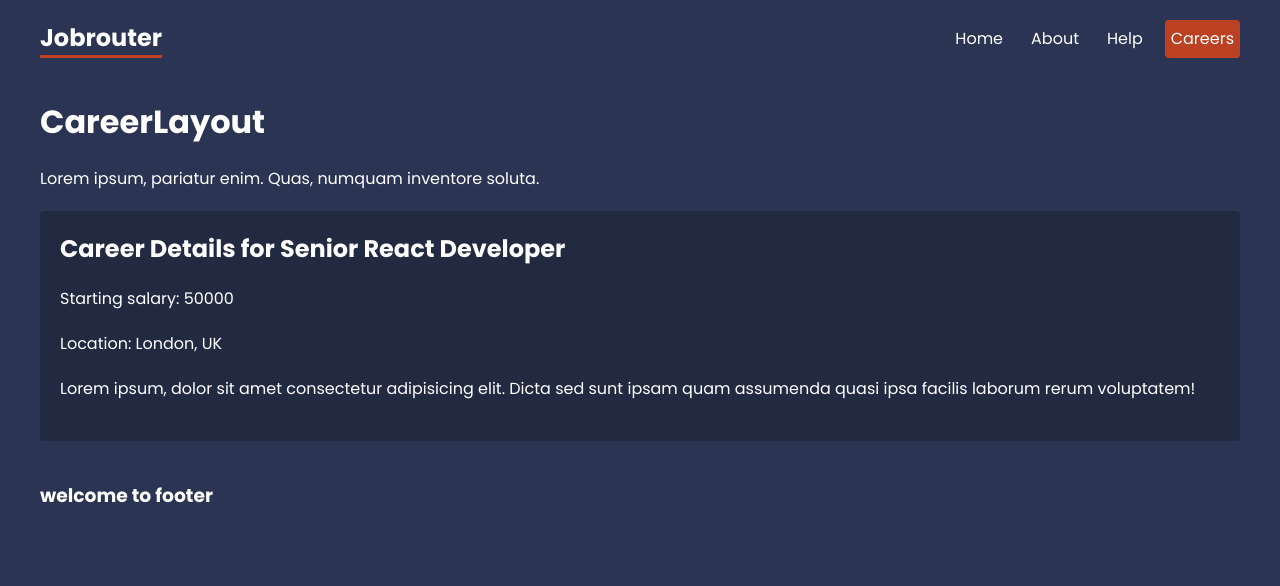
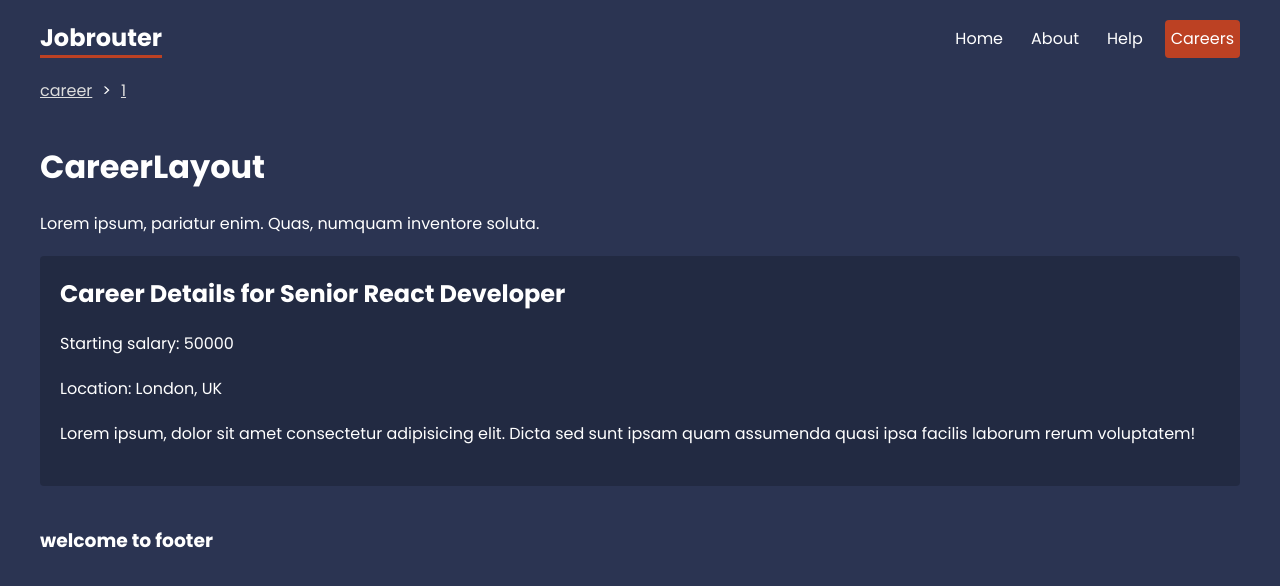
Before and after one commit to MANVANTH04/ReactRouterProject, a React (Vite) app: page /career/1 in a window 1280 px wide. Shown: the top 586 px of the page. Built offline with nearby package versions, Linux system fonts and the light colour scheme; data requests are answered from the project's data file.

Commit message:
Implemented Breadcrumbs

```diff
--- /dev/null
+++ b/src/Components/Breadcrumbs.jsx
@@ -0,0 +1,33 @@
+import React from 'react'
+import { useLocation,Link } from 'react-router-dom'
+
+const Breadcrumbs = () => {
+    const location = useLocation()
+
+    let currentLink = []
+    const crumbs = location.pathname.split('/')
+    .filter(crumb=>crumb!="")
+    .map(crumb=>{
+        currentLink+= "/"+crumb   // `/${crumb}`
+        // here for every one of the array element we are going to return the component so that's the reason why we are getting the specific link for every element in the array
+        return(
+            <div className="crumb" key={crumb}>
+                <Link to={currentLink}>{crumb}</Link>
+            </div>
+        )
+
+    })
+
+    // you can basically create a funciton or a variable and then you can return the values / components like we have
+    // did it above.
+
+
+  return (
+    <div className='breadcrumbs'>
+        {crumbs}
+    </div>
+
+  )
+}
+
+export default Breadcrumbs
--- a/src/Layouts/RootLayout.jsx
+++ b/src/Layouts/RootLayout.jsx
@@ -1,4 +1,5 @@
 import { NavLink, Outlet } from "react-router-dom"
+import Breadcrumbs from "../Components/Breadcrumbs"
 
 
 const RootLayout = () => {
@@ -12,6 +13,7 @@
         <NavLink to="help">Help</NavLink>
         <NavLink to ="career">Careers</NavLink>
       </nav>
+      <Breadcrumbs/>
     </header>
     <main>
         <Outlet/>
--- a/src/index.css
+++ b/src/index.css
@@ -132,6 +132,25 @@
 }
 /* breadcrumbs */
 
+.breadcrumbs {
+  max-width: 1200px;
+  margin: 20px auto;
+}
+.breadcrumbs > *{
+  display: inline-block;
+  margin-right: 10px;
+}
+.breadcrumbs .crumb:after {
+  content: '>';
+  margin-left: 10px;
+}
+.breadcrumbs .crumb:last-child:after {
+  display: none;
+}
+.breadcrumbs .crumb a {
+  color: #ddd;
+}
+
 
 
 footer{
```
